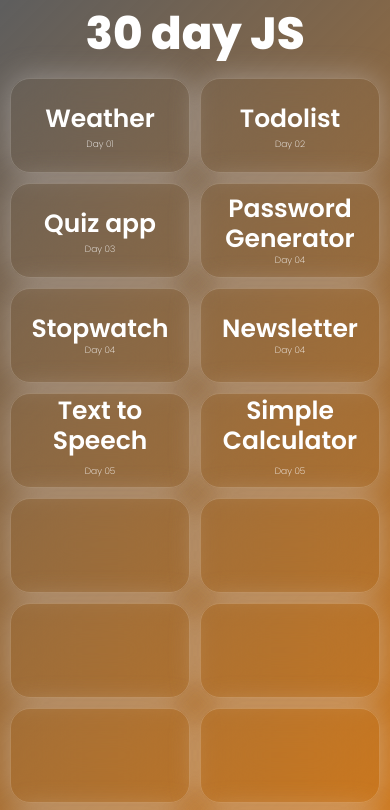
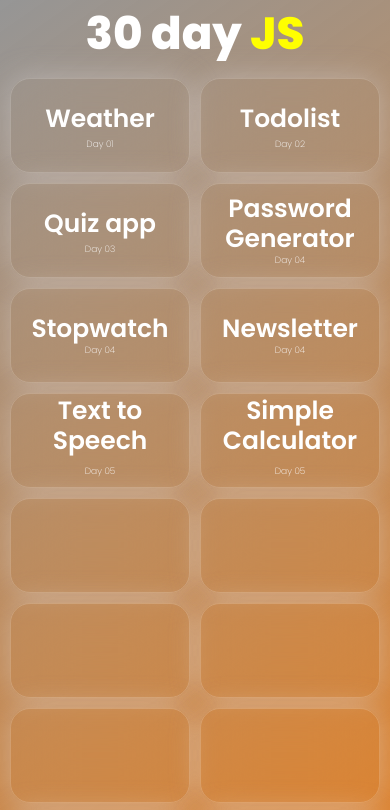
Before and after one commit to codersaradhi/30-days-of-30-js-projects, a plain HTML site: page index.html in a window 390 px wide. Shown: the top 810 px of the page. Drawn offline with Linux system fonts and the light colour scheme.

Commit message:
updating JS

```diff
--- a/index.html
+++ b/index.html
@@ -24,7 +24,10 @@
 
 
     body {
-        background-image: linear-gradient(135deg, #000, #cc690062), url(./mac_background.jpg);
+        background: linear-gradient(145deg,#6a6a6ab4,#ff7b00);
+    }
+    span{
+        color: yellow;
     }
 
     .container {
@@ -101,7 +104,7 @@
 
         body {
 
-            background: linear-gradient(135deg, #000000a1, #ff8400);
+            background: linear-gradient(145deg,#6a6a6ab4,#ff7b00);
             background-size: 100% auto;
             display: grid;
             align-items: center;
@@ -170,7 +173,7 @@
 </style>
 
 <body>
-    <h1> 30 day JS</h1>
+    <h1> 30 day <span>JS</span></h1>
     <div class="container">
         <a href="./weather app/index.html">
             <div class="day">
```
Also changed, not shown: mac_background.jpg (deleted).
